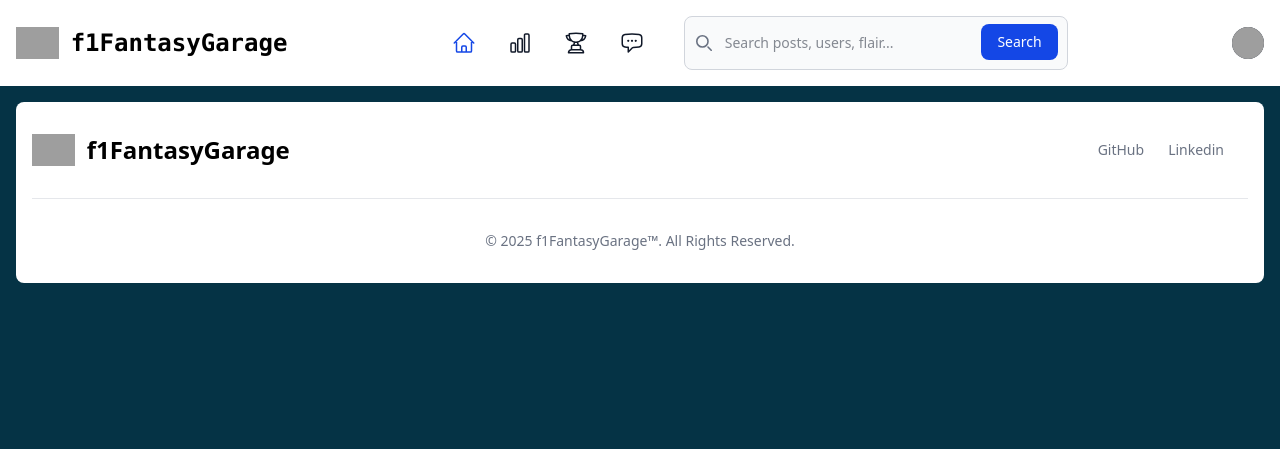
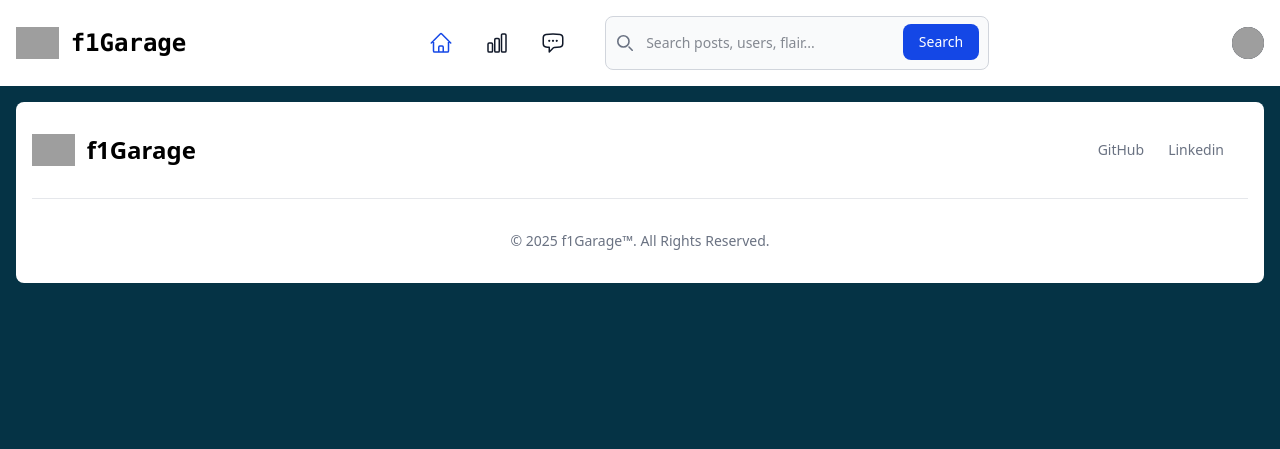
Before and after one commit to 8ven0m8/f1FantasyGarage, a Django app: page /chat/ in a window 1280 px wide. Shown: the top 449 px of the page. Run offline with Django 5.2, Linux system fonts and the light colour scheme; data that the repository does not hold is empty; grey boxes are pictures that could not be loaded.

Commit message:
Removed Fantasy League

```diff
--- a/root/garage/urls.py
+++ b/root/garage/urls.py
@@ -4,7 +4,6 @@ from . import views
 urlpatterns = [
     path('', views.garage_home, name='garage_home'),
     path('leaderboard/', views.leaderboard, name="leaderboard"),
-    path('fantasy/', views.fantasy, name="fantasy"),
     path('chat/', views.chat, name="chat"),
     path('create/', views.create_post, name="create"),
     path('post/<int:post_id>/vote/<str:vote_type>/', views.vote_post, name='vote_post'),
--- a/root/garage/views.py
+++ b/root/garage/views.py
@@ -44,10 +44,6 @@ def leaderboard(request):
                                                        'second_c': second_c,
                                                        'third_c': third_c,
                                                        })
-
-@login_required
-def fantasy(request):
-    return render(request, 'garage/fantasy.html')
 
 def chat(request):
     posts = Chat_post.objects.all().order_by('-created_at')
--- a/root/root/settings.py
+++ b/root/root/settings.py
@@ -38,8 +38,8 @@ else:
 DEBUG = True
 
 
-ALLOWED_HOSTS = ['127.0.0.1', 'f1fantasygarage.up.railway.app', 'localhost', '0.0.0.0']
-CSRF_TRUSTED_ORIGINS = ['https://f1fantasygarage.up.railway.app']
+ALLOWED_HOSTS = ['127.0.0.1', 'f1garage.up.railway.app', 'localhost', '0.0.0.0']
+CSRF_TRUSTED_ORIGINS = ['https://f1garage.up.railway.app']
 INTERNAL_IPS = ['127.0.0.1']
 
 
--- a/root/templates/layout.html
+++ b/root/templates/layout.html
@@ -12,7 +12,7 @@
     <div class="max-w-screen-xl flex flex-wrap items-center justify-between mx-auto p-4">
         <a href="{% url "garage_home" %}" class="flex items-center space-x-3 rtl:space-x-reverse">
             <img src="https://i.ibb.co/YTRLq1dk/pirelli-pirelli-wind-tunnel-tyre-red-soft-18-scale-removebg-preview.png" class="h-8" alt="pirelli logo" border="0" />
-            <span class="self-center text-2xl font-mono font-semibold whitespace-nowrap dark:text-white">f1FantasyGarage</span>
+            <span class="self-center text-2xl font-mono font-semibold whitespace-nowrap dark:text-white">f1Garage</span>
         </a>
 
         <div class="flex items-center md:order-2 space-x-3 md:space-x-0 rtl:space-x-reverse">
@@ -132,16 +132,6 @@
                 </li>
                 <li>
                     <a
-                        href="{% url "fantasy" %}"
-                        class="block py-2 px-3 text-gray-900 rounded-sm hover:bg-gray-100 md:hover:bg-transparent md:hover:text-blue-700 md:p-0 dark:text-white md:dark:hover:text-blue-500 dark:hover:bg-gray-700 dark:hover:text-white md:dark:hover:bg-transparent dark:border-gray-700"
-                    >
-                        <svg xmlns="http://www.w3.org/2000/svg" fill="none" viewBox="0 0 24 24" stroke-width="1.5" stroke="currentColor" class="size-6">
-                        <path stroke-linecap="round" stroke-linejoin="round" d="M16.5 18.75h-9m9 0a3 3 0 0 1 3 3h-15a3 3 0 0 1 3-3m9 0v-3.375c0-.621-.503-1.125-1.125-1.125h-.871M7.5 18.75v-3.375c0-.621.504-1.125 1.125-1.125h.872m5.007 0H9.497m5.007 0a7.454 7.454 0 0 1-.982-3.172M9.497 14.25a7.454 7.454 0 0 0 .981-3.172M5.25 4.236c-.982.143-1.954.317-2.916.52A6.003 6.003 0 0 0 7.73 9.728M5.25 4.236V4.5c0 2.108.966 3.99 2.48 5.228M5.25 4.236V2.721C7.456 2.41 9.71 2.25 12 2.25c2.291 0 4.545.16 6.75.47v1.516M7.73 9.728a6.726 6.726 0 0 0 2.748 1.35m8.272-6.842V4.5c0 2.108-.966 3.99-2.48 5.228m2.48-5.492a46.32 46.32 0 0 1 2.916.52 6.003 6.003 0 0 1-5.395 4.972m0 0a6.726 6.726 0 0 1-2.749 1.35m0 0a6.772 6.772 0 0 1-3.044 0" />
-                        </svg>
-                    </a>
-                </li>
-                <li>
-                    <a
                         href="{% url "chat" %}"
                         class="block py-2 px-3 text-gray-900 rounded-sm hover:bg-gray-100 md:hover:bg-transparent md:hover:text-blue-700 md:p-0 dark:text-white md:dark:hover:text-blue-500 dark:hover:bg-gray-700 dark:hover:text-white md:dark:hover:bg-transparent dark:border-gray-700"
                     >
@@ -205,18 +195,13 @@
 
 {% block scripts3 %}{% endblock %}
 
-<!--fantasy-->
-{% block fantasy %}{% endblock %}
-
 <!--Page Footer-->
-
-
 <footer class="bg-white rounded-lg dark:bg-cyan-950 m-4">
     <div class="w-full max-w-screen-xl mx-auto p-4 md:py-8">
         <div class="sm:flex sm:items-center sm:justify-between">
             <a href="{% url "garage_home" %}" class="flex items-center mb-4 sm:mb-0 space-x-3 rtl:space-x-reverse">
-                <img src="https://i.ibb.co/YTRLq1dk/pirelli-pirelli-wind-tunnel-tyre-red-soft-18-scale-removebg-preview.png" class="h-8" alt="f1FantasyGarage Logo" />
-                <span class="self-center text-2xl font-semibold whitespace-nowrap dark:text-white">f1FantasyGarage</span>
+                <img src="https://i.ibb.co/YTRLq1dk/pirelli-pirelli-wind-tunnel-tyre-red-soft-18-scale-removebg-preview.png" class="h-8" alt="f1Garage Logo" />
+                <span class="self-center text-2xl font-semibold whitespace-nowrap dark:text-white">f1Garage</span>
             </a>
             <ul class="flex flex-wrap items-center mb-6 text-sm font-medium text-gray-500 sm:mb-0 dark:text-gray-400">
                 <li>
@@ -228,7 +213,7 @@
             </ul>
         </div>
         <hr class="my-6 border-gray-200 sm:mx-auto dark:border-gray-700 lg:my-8" />
-        <span class="block text-sm text-gray-500 sm:text-center dark:text-gray-400">© 2025 <a href="https://flowbite.com/" class="hover:underline">f1FantasyGarage™</a>. All Rights Reserved.</span>
+        <span class="block text-sm text-gray-500 sm:text-center dark:text-gray-400">© 2025 <a href="https://flowbite.com/" class="hover:underline">f1Garage™</a>. All Rights Reserved.</span>
     </div>
 </footer>
 
```
Also changed, not shown: root/garage/templates/garage/create_team.html (renamed from root/garage/templates/garage/fantasy.html, +9 -3 lines), root/garage/models.py (line endings or trailing spaces).
